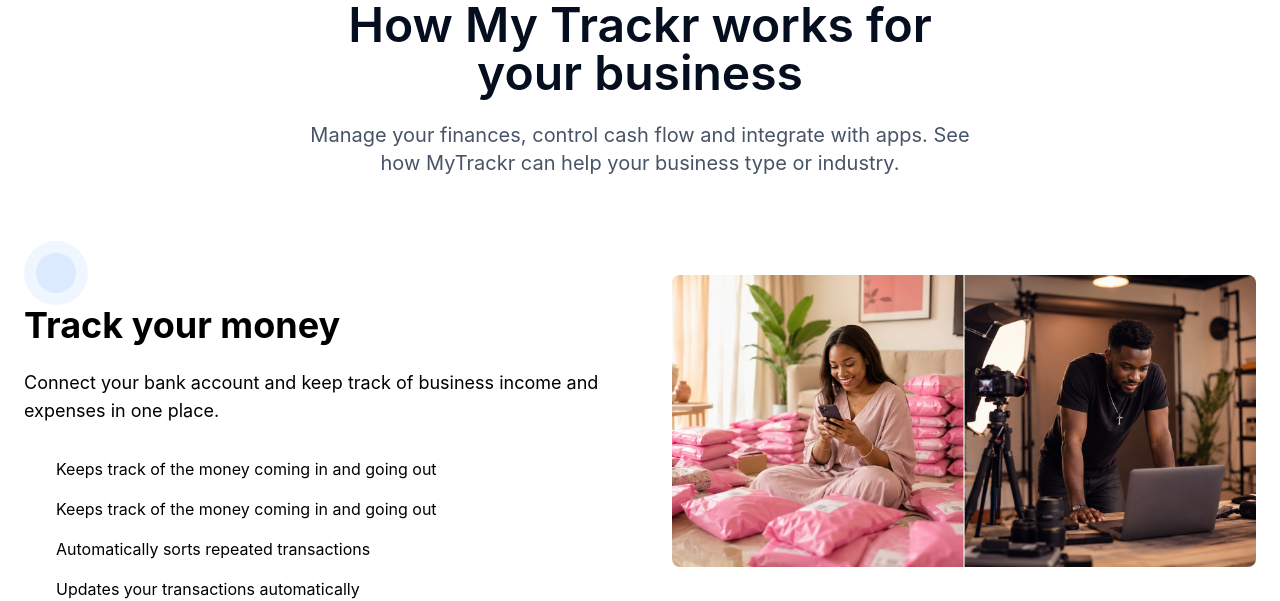
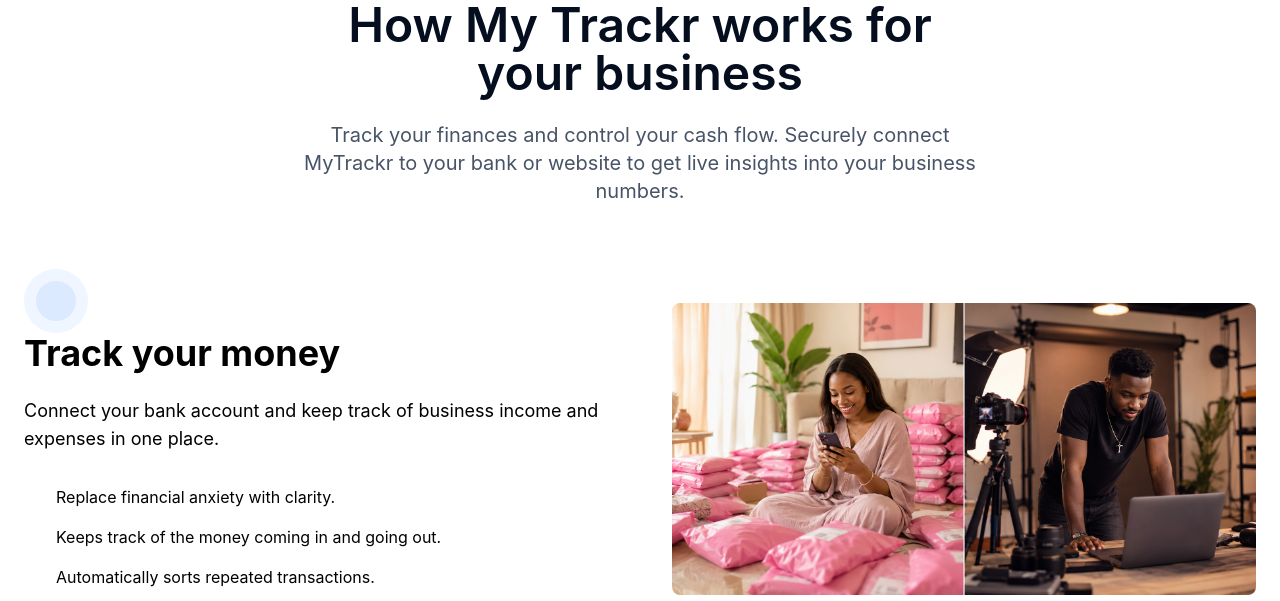
Before and after one commit to officialtrackrafrica/mytrackr-website, a React (Vite) app: page / in a window 1280 px wide. Shown: the part 2160-2761 px from the top of the page. Built offline with nearby package versions, Linux system fonts and the light colour scheme; some icons are missing.

Commit message:
#Fix typos

```diff
--- a/src/components/MyTrackrSections/HowItWorks.tsx
+++ b/src/components/MyTrackrSections/HowItWorks.tsx
@@ -9,7 +9,7 @@
     {
       title: "Track your money",
       desc: "Connect your bank account and keep track of business income and expenses in one place.",
-      features: [" Keeps track of the money coming in and going out", " Keeps track of the money coming in and going out", "Automatically sorts repeated transactions", "Updates your transactions automatically"],
+      features: ["Replace financial anxiety with clarity.", "Keeps track of the money coming in and going out.", "Automatically sorts repeated transactions.", "Updates your transactions automatically."],
       icon: <Moneys size="20" color='#2E7EFF' variant="Linear" />,
       img: PeopleImage // Replace with your asset
     },
@@ -34,7 +34,7 @@
         <div className="text-center mb-16 ">
           <h2 className="text-3xl md:text-5xl font-semibold max-w-[90%] md:max-w-2xl text-[#050E1E] mb-6 mx-auto">How My Trackr works for your business</h2>
           <p className="text-[#475467] mx-auto text-xl max-w-[90%] md:max-w-2xl">
-            Manage your finances, control cash flow and integrate with apps. See how MyTrackr can help your business type or industry.
+            Track your finances and control your cash flow. Securely connect MyTrackr to your bank or website to get live insights into your business numbers.
           </p>
         </div>
       {sections.map((section, idx) => (
```
